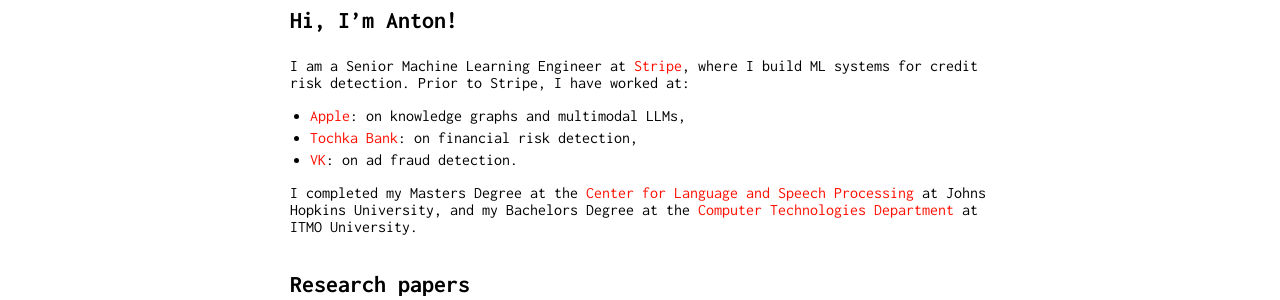
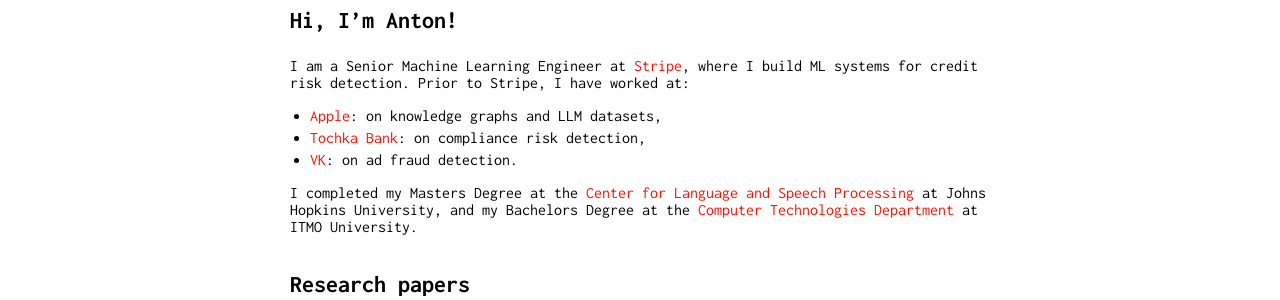
Before and after one commit to AVBelyy/AVBelyy.github.io, a Jekyll site: the page built from index.md, in a window 1280 px wide and 900 px high. Shown: the part 304-604 px from the top of the window. Built offline with Jekyll 4.4.1, drawn with Linux system fonts in a browser that asks for light colours.

Commit message:
Update index.md

```diff
--- a/index.md
+++ b/index.md
@@ -6,8 +6,8 @@ layout: default
 
 ## Hi, I'm Anton!
 I am a Senior Machine Learning Engineer at [Stripe](https://stripe.com/), where I build ML systems for credit risk detection. Prior to Stripe, I have worked at:
-* [Apple](https://www.apple.com/): on knowledge graphs and multimodal LLMs,
-* [Tochka Bank](https://tochka.com/): on financial risk detection,
+* [Apple](https://www.apple.com/): on knowledge graphs and LLM datasets,
+* [Tochka Bank](https://tochka.com/): on compliance risk detection,
 * [VK](https://en.wikipedia.org/wiki/VK_(service)): on ad fraud detection.
 
 I completed my Masters Degree at the [Center for Language and Speech Processing](https://www.clsp.jhu.edu/) at Johns Hopkins University, and my Bachelors Degree at the [Computer Technologies Department](https://ct.itmo.ru/) at ITMO University.
```
